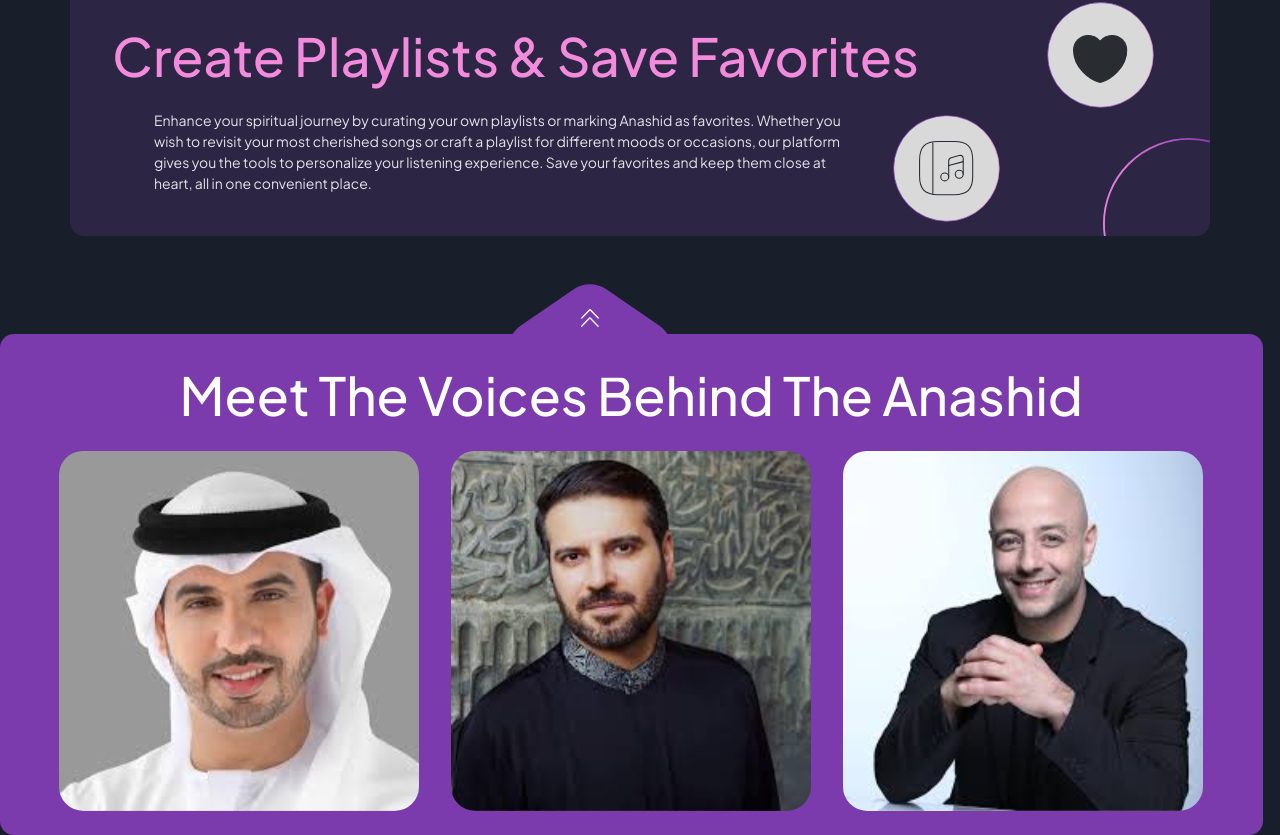
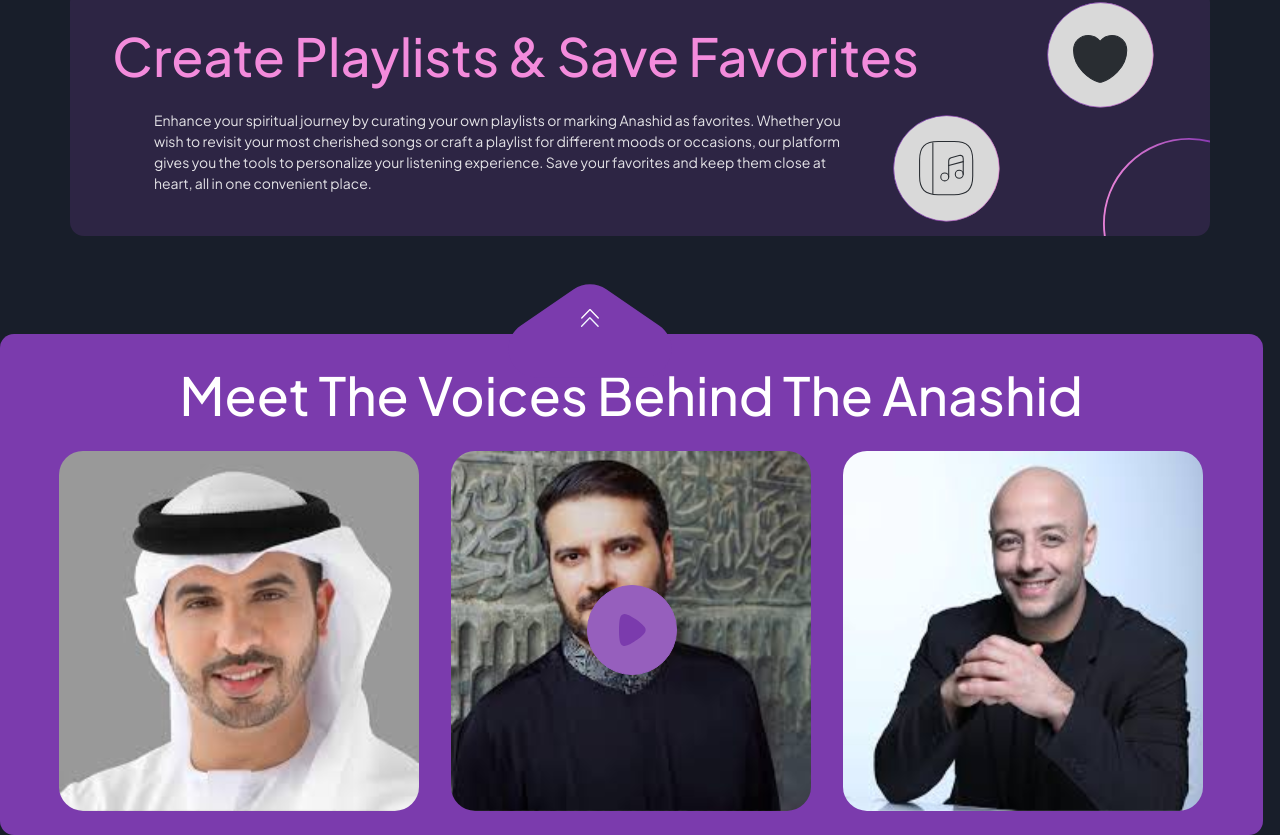
Before and after one commit to amaliahm/anashid, a React (Vite) app: page / in a window 1280 px wide. Shown: the part 1903-2738 px from the top of the page. Built offline with nearby package versions, Linux system fonts and the light colour scheme.

Commit message:
add artist

```diff
--- a/src/pages/landing page/ArtistComponent.jsx
+++ b/src/pages/landing page/ArtistComponent.jsx
@@ -1,6 +1,8 @@
-import { artist1, artist2, artist3, artist4, artist5, artistArrow } from "../../assets/images"
+import { artist1, artist2, artist3, artist4, artist5, artistArrow, playIcon } from "../../assets/images"
+import { useNavigate } from "react-router-dom"
 
 const ArtistComponent = () => {
+    const navigate = useNavigate()
     return (
         <>
           <div className="bg-[var(--thirdColor)] z-18 p-2 mr-3 mt-8 lg:mr-5 rounded-2xl relative">
@@ -9,13 +11,27 @@ const ArtistComponent = () => {
               src={artistArrow}
               alt="artists"
             />
-            <p className={`capitalize font-medium text-white text-2xl lg:text-6xl md:text-5xl text-wrap text-center my-8`}>
+            <p className='capitalize font-medium text-white text-2xl lg:text-6xl md:text-5xl text-wrap text-center my-8'>
               Meet the Voices Behind the Anashid
             </p>
-            <div className="w-11/12 m-auto flex-col lg:flex-row flex justify-between items-center">
-              <img src={artist1} className="w-76 h-76 mb-5"/>
-              <img src={artist2} className="w-76 h-76 mb-5"/>
-              <img src={artist5} className="w-76 h-76 mb-5"/>
+            <div className="w-11/12 m-auto flex-col lg:flex-row flex justify-between items-center relative">
+              <img
+                src={artist1}
+                className="w-76 h-76 mb-5"
+              />
+              <img
+                src={artist2}
+                className="w-76 h-76 mb-5"
+              />
+              <img
+                src={artist5}
+                className="w-76 h-76 mb-5"
+              />
+              <img
+                src={playIcon}
+                className="hover:cursor-pointer w-76 h-76 mb-5 absolute right-[46%]"
+                onClick={() => navigate('/auth/signup')}
+              />
             </div>
           </div>
         </>
```
